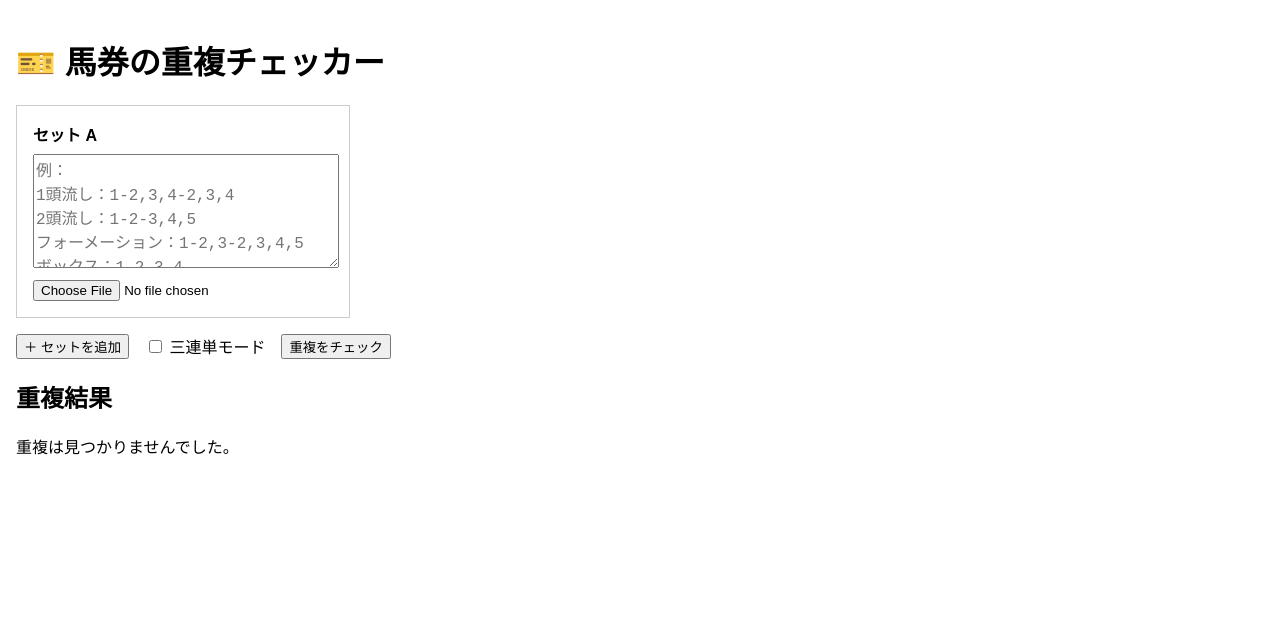
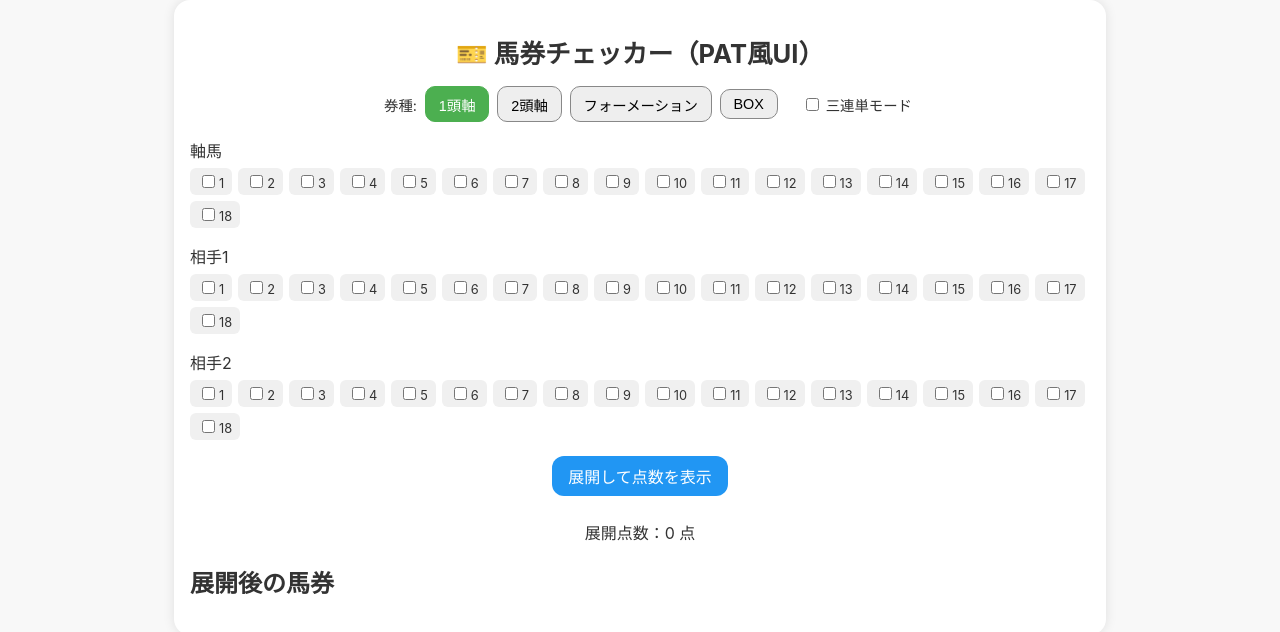
Before and after one commit to kyra082146/ticket-checker, a React (Create React App) app: page / in a window 1280 px wide. Shown: the top 632 px of the page. Built offline with nearby package versions, Linux system fonts and the light colour scheme.

Commit message:
PAT風UIデザインタブ名変更など反映

```diff
--- a/src/App.css
+++ b/src/App.css
@@ -1,79 +1,123 @@
-/* 共通スタイル */
-.app-container {
-  padding: 1rem;
-  font-family: sans-serif;
+/* App.css - モバイル＆デスクトップ対応スタイル */
+
+body {
+  margin: 0;
+  font-family: -apple-system, BlinkMacSystemFont, "Segoe UI", Roboto, Oxygen, Ubuntu, Cantarell, "Open Sans", "Helvetica Neue", sans-serif;
+  background-color: #f8f8f8;
+  color: #333;
 }
 
-.set-container {
-  display: flex;
-  flex-wrap: wrap;
-  gap: 1rem;
+.app-container {
+  max-width: 900px;
+  margin: 0 auto;
+  padding: 16px;
+  background: #fff;
+  border-radius: 16px;
+  box-shadow: 0 0 12px rgba(0, 0, 0, 0.1);
+}
+
+h1 {
+  font-size: 1.6rem;
+  text-align: center;
   margin-bottom: 1rem;
 }
 
-.set-box {
-  border: 1px solid #ccc;
-  padding: 1rem;
-  width: 300px;
-  flex-shrink: 0;
+.mode-selector {
+  display: flex;
+  flex-wrap: wrap;
+  gap: 0.5rem;
+  align-items: center;
+  margin-bottom: 1rem;
+  justify-content: center;
 }
 
-.set-header {
+.mode-selector button {
+  padding: 0.4rem 0.8rem;
+  border-radius: 10px;
+  border: 1px solid #888;
+  background: #eee;
+  cursor: pointer;
+  font-size: 0.9rem;
+}
+
+.mode-selector button.active {
+  background: #4caf50;
+  color: white;
+  border-color: #4caf50;
+}
+
+.mode-selector label {
+  margin-left: 1rem;
+  font-size: 0.9rem;
+}
+
+.selector {
+  margin-bottom: 1rem;
+}
+
+.checkbox-group {
   display: flex;
-  justify-content: space-between;
+  flex-wrap: wrap;
+  gap: 6px;
+  margin-top: 6px;
+}
+
+.checkbox-group label {
+  padding: 4px 8px;
+  background: #f0f0f0;
+  border-radius: 6px;
+  font-size: 0.8rem;
+  user-select: none;
+}
+
+.checkbox-group input[type="checkbox"] {
+  margin-right: 4px;
+}
+
+.action-bar {
+  text-align: center;
+  margin: 1rem 0;
+}
+
+.action-bar button {
+  background: #2196f3;
+  color: white;
+  padding: 0.5rem 1rem;
+  border: none;
+  border-radius: 12px;
+  cursor: pointer;
+  font-size: 1rem;
   margin-bottom: 0.5rem;
 }
 
-textarea {
-  width: 100%;
-  font-size: 1rem;
+ul {
+  list-style-type: none;
+  padding: 0;
+  font-size: 0.9rem;
+  line-height: 1.6;
 }
 
-.file-input {
-  margin-top: 0.5rem;
-}
-
-.expanded-list {
-  font-size: 0.85em;
-  margin-top: 0.25rem;
-}
-
-.action-bar {
-  margin-bottom: 1rem;
-  display: flex;
-  flex-wrap: wrap;
-  gap: 1rem;
-  align-items: center;
-}
-
-/* ✅ モバイル対応（スマホ用） */
-@media (max-width: 600px) {
-  .set-container {
-    flex-direction: column;
-    gap: 0.5rem;
+@media (max-width: 768px) {
+  .app-container {
+    padding: 10px;
   }
 
-  .set-box {
-    width: 75%; /* 横幅 6分の1 短く（約25%減） */
-    font-size: 0.85rem;
-    padding: 0.4rem;
-  }
-
-  textarea {
-    font-size: 0.85rem;
-    height: 50px; /* 以前の 100px → 50px に（さらに1/2） */
-  }
-
-  button {
-    font-size: 0.85rem;
+  .mode-selector button {
+    font-size: 0.75rem;
     padding: 0.3rem 0.5rem;
   }
 
-  .file-input {
-    display: none;
+  .checkbox-group label {
+    font-size: 0.65rem;
+    padding: 3px 6px;
   }
 
-  .expanded-list {
-    font-size: 0.75rem;
+  .action-bar button {
+    font-size: 0.85rem;
+    padding: 0.4rem 0.8rem;
+  }
+
+  ul {
+    font-size: 0.8rem;
   }
 }
--- a/src/App.js
+++ b/src/App.js
@@ -1,233 +1,164 @@
 import React, { useState } from "react";
-import "./App.css"; // モバイル対応スタイル用
+import "./App.css";
 
-function parseTickets(input, isTrifecta) {
-  const lines = input
-    .split("\n")
-    .map(line => line.trim())
-    .filter(line => line);
-  let tickets = [];
-  for (const line of lines) {
-    if (/^[\d,-]+$/.test(line)) {
-      tickets.push(...expandTicketLine(line, isTrifecta));
-    } else {
-      tickets.push(line);
-    }
-  }
-  return tickets;
-}
+function generateTickets(mode, selections, isTrifecta) {
+  const { first, second, third } = selections;
+  let results = [];
 
-function expandTicketLine(line, isTrifecta) {
-  const parts = line.split("-").map(p => p.split(","));
+  const uniqSorted = arr => [...new Set(arr)].sort((a, b) => a - b);
 
-  if (parts.length === 1 && parts[0].length >= 3) {
-    const box = parts[0];
-    return isTrifecta ? generatePermutations(box, 3) : generateCombinations(box, 3);
-  }
-
-  if (parts.length === 2) {
-    const base = parts[0];
-    const targets = parts[1];
-    const results = [];
-    for (const t of targets) {
-      const combo = [...base, t];
-      const unique = [...new Set(combo)];
-      if (unique.length === 3) {
-        results.push(isTrifecta ? combo.join("-") : unique.sort().join("-"));
-      }
-    }
-    return results;
-  }
-
-  if (parts.length === 3) {
-    const [a, b, c] = parts;
-    const results = new Set();
-    for (const i of a) {
-      for (const j of b) {
-        for (const k of c) {
-          const trio = [i, j, k];
-          if (new Set(trio).size === 3) {
-            const ticket = isTrifecta ? trio.join("-") : trio.sort().join("-");
-            results.add(ticket);
+  if (mode === "box") {
+    const source = first;
+    for (let i = 0; i < source.length; i++) {
+      for (let j = i + 1; j < source.length; j++) {
+        for (let k = j + 1; k < source.length; k++) {
+          const trio = [source[i], source[j], source[k]];
+          if (isTrifecta) {
+            results.push(...permute(trio).map(p => p.join("-")));
+          } else {
+            results.push(trio.join("-"));
           }
         }
       }
     }
-    return [...results];
+  } else if (mode === "single") {
+    for (const s of second) {
+      for (const t of third) {
+        const trio = [first[0], s, t];
+        if (new Set(trio).size < 3) continue;
+        results.push(isTrifecta ? trio.join("-") : uniqSorted(trio).join("-"));
+      }
+    }
+  } else if (mode === "double") {
+    for (const t of third) {
+      const pair = first;
+      for (let i = 0; i < pair.length; i++) {
+        for (let j = 0; j < second.length; j++) {
+          const trio = [pair[i], second[j], t];
+          if (new Set(trio).size < 3) continue;
+          results.push(isTrifecta ? trio.join("-") : uniqSorted(trio).join("-"));
+        }
+      }
+    }
+  } else if (mode === "formation") {
+    for (const a of first) {
+      for (const b of second) {
+        for (const c of third) {
+          const trio = [a, b, c];
+          if (new Set(trio).size < 3) continue;
+          results.push(isTrifecta ? trio.join("-") : uniqSorted(trio).join("-"));
+        }
+      }
+    }
   }
-
-  return [line];
+  return [...new Set(results)];
 }
 
-function generateCombinations(arr, r) {
-  const results = [];
-  const combine = (start, combo) => {
-    if (combo.length === r) {
-      results.push(combo.slice().sort().join("-"));
-      return;
-    }
-    for (let i = start; i < arr.length; i++) {
-      combine(i + 1, [...combo, arr[i]]);
-    }
-  };
-  combine(0, []);
-  return results;
-}
-
-function generatePermutations(arr, r) {
-  const results = [];
-  const permute = (path, used) => {
-    if (path.length === r) {
-      if (new Set(path).size === r) {
-        results.push(path.join("-"));
-      }
-      return;
-    }
-    for (let i = 0; i < arr.length; i++) {
-      if (used[i]) continue;
-      used[i] = true;
-      path.push(arr[i]);
-      permute(path, used);
-      path.pop();
-      used[i] = false;
-    }
-  };
-  permute([], Array(arr.length).fill(false));
-  return results;
-}
-
-function normalize(ticket, isTrifecta) {
-  const nums = ticket.split("-").map(Number);
-  return isTrifecta ? nums.join("-") : nums.sort((a, b) => a - b).join("-");
-}
-
-function findDuplicates(ticketSets, isTrifecta) {
-  const ticketMap = new Map();
-  for (const [setName, tickets] of Object.entries(ticketSets)) {
-    for (const ticket of tickets) {
-      const norm = normalize(ticket, isTrifecta);
-      if (!ticketMap.has(norm)) {
-        ticketMap.set(norm, new Set());
-      }
-      ticketMap.get(norm).add(setName);
+function permute(arr) {
+  if (arr.length <= 1) return [arr];
+  const result = [];
+  for (let i = 0; i < arr.length; i++) {
+    const rest = [...arr.slice(0, i), ...arr.slice(i + 1)];
+    for (const p of permute(rest)) {
+      result.push([arr[i], ...p]);
     }
   }
-  const duplicates = [];
-  for (const [ticket, sets] of ticketMap.entries()) {
-    if (sets.size > 1) {
-      duplicates.push({ ticket, sets: Array.from(sets) });
-    }
-  }
-  return duplicates;
-}
-
-function readFileAsText(file, callback) {
-  const reader = new FileReader();
-  reader.onload = (e) => callback(e.target.result);
-  reader.readAsText(file);
+  return result;
 }
 
 function App() {
-  const [inputs, setInputs] = useState([{ id: "A", value: "" }]);
+  const [mode, setMode] = useState("single");
   const [isTrifecta, setIsTrifecta] = useState(false);
+  const [first, setFirst] = useState([]);
+  const [second, setSecond] = useState([]);
+  const [third, setThird] = useState([]);
   const [results, setResults] = useState([]);
-  const [expanded, setExpanded] = useState({});
 
-  const handleChange = (id, value) => {
-    setInputs(prev => prev.map(input => input.id === id ? { ...input, value } : input));
+  const handleCheck = () => {
+    const tickets = generateTickets(mode, { first, second, third }, isTrifecta);
+    setResults(tickets);
   };
 
-  const handleFileUpload = (id, file) => {
-    readFileAsText(file, (text) => {
-      setInputs(prev => prev.map(input => input.id === id ? { ...input, value: text } : input));
-    });
+  const handleSelect = (num, setFunc, selected) => {
+    setFunc(
+      selected.includes(num)
+        ? selected.filter(n => n !== num)
+        : [...selected, num]
+    );
   };
 
-  const handleAddSet = () => {
-    const nextId = String.fromCharCode(65 + inputs.length);
-    setInputs(prev => [...prev, { id: nextId, value: "" }]);
-  };
+  const renderSelector = (label, numbers, selected, setFunc) => (
+    <div className="selector">
+      <span>{label}</span>
+      <div className="checkbox-group">
+        {numbers.map(num => (
+          <label key={num}>
+            <input
+              type="checkbox"
+              checked={selected.includes(num)}
+              onChange={() => handleSelect(num, setFunc, selected)}
+            />
+            {num}
+          </label>
+        ))}
+      </div>
+    </div>
+  );
 
-  const handleRemoveSet = (id) => {
-    setInputs(prev => prev.filter(input => input.id !== id));
-  };
-
-  const handleCheck = () => {
-    const ticketSets = {};
-    const expandedMap = {};
-    for (const { id, value } of inputs) {
-      const tickets = parseTickets(value, isTrifecta);
-      ticketSets[id] = tickets;
-      expandedMap[id] = tickets;
-    }
-    const duplicates = findDuplicates(ticketSets, isTrifecta);
-    setResults(duplicates);
-    setExpanded(expandedMap);
-  };
+  const getCount = () => results.length;
 
   return (
     <div className="app-container">
-      <h1>🎫 馬券の重複チェッカー</h1>
+      <h1>🎫 馬券チェッカー（PAT風UI）</h1>
 
-      <div className="set-container">
-        {inputs.map(({ id, value }) => (
-          <div key={id} className="set-box">
-            <div className="set-header">
-              <strong>セット {id}</strong>
-              {expanded[id] && <span>（{expanded[id].length}点）</span>}
-              {inputs.length > 1 && (
-                <button onClick={() => handleRemoveSet(id)}>削除</button>
-              )}
-            </div>
-            <textarea
-              value={value}
-              onChange={e => handleChange(id, e.target.value)}
-              placeholder={`例：
-1頭流し：1-2,3,4-2,3,4
-2頭流し：1-2-3,4,5
-フォーメーション：1-2,3-2,3,4,5
-ボックス：1,2,3,4`}
-              rows={6}
-            />
-            <input
-              type="file"
-              accept=".csv"
-              onChange={e => handleFileUpload(id, e.target.files[0])}
-              className="file-input"
-            />
-            {expanded[id] && (
-              <details>
-                <summary>展開後の馬券（{isTrifecta ? "三連単" : "三連複"}）</summary>
-                <ul className="expanded-list">
-                  {expanded[id].map((t, i) => <li key={i}>{t}</li>)}
-                </ul>
-              </details>
-            )}
-          </div>
-        ))}
-      </div>
-
-      <div className="action-bar">
-        <button onClick={handleAddSet}>＋ セットを追加</button>
+      <div className="mode-selector">
+        <label>券種:</label>
+        <button onClick={() => setMode("single")} className={mode === "single" ? "active" : ""}>1頭軸</button>
+        <button onClick={() => setMode("double")} className={mode === "double" ? "active" : ""}>2頭軸</button>
+        <button onClick={() => setMode("formation")} className={mode === "formation" ? "active" : ""}>フォーメーション</button>
+        <button onClick={() => setMode("box")} className={mode === "box" ? "active" : ""}>BOX</button>
         <label>
           <input type="checkbox" checked={isTrifecta} onChange={() => setIsTrifecta(!isTrifecta)} /> 三連単モード
         </label>
-        <button onClick={handleCheck}>重複をチェック</button>
+      </div>
+
+      {mode === "single" && (
+        <>
+          {renderSelector("軸馬", [...Array(18)].map((_, i) => i + 1), first, setFirst)}
+          {renderSelector("相手1", [...Array(18)].map((_, i) => i + 1), second, setSecond)}
+          {renderSelector("相手2", [...Array(18)].map((_, i) => i + 1), third, setThird)}
+        </>
+      )}
+      {mode === "double" && (
+        <>
+          {renderSelector("軸馬1,2", [...Array(18)].map((_, i) => i + 1), first, setFirst)}
+          {renderSelector("相手", [...Array(18)].map((_, i) => i + 1), second, setSecond)}
+          {renderSelector("ダミー", [...Array(18)].map((_, i) => i + 1), third, setThird)}
+        </>
+      )}
+      {mode === "formation" && (
+        <>
+          {renderSelector("1頭目", [...Array(18)].map((_, i) => i + 1), first, setFirst)}
+          {renderSelector("2頭目", [...Array(18)].map((_, i) => i + 1), second, setSecond)}
+          {renderSelector("3頭目", [...Array(18)].map((_, i) => i + 1), third, setThird)}
+        </>
+      )}
+      {mode === "box" && (
+        <>{renderSelector("選択馬", [...Array(18)].map((_, i) => i + 1), first, setFirst)}</>
+      )}
+
+      <div className="action-bar">
+        <button onClick={handleCheck}>展開して点数を表示</button>
+        <p>展開点数：{getCount()} 点</p>
       </div>
 
       <div>
-        <h2>重複結果</h2>
-        {results.length === 0 ? (
-          <p>重複は見つかりませんでした。</p>
-        ) : (
-          <ul>
-            {results.map((item, idx) => (
-              <li key={idx}>
-                馬券: <strong>{item.ticket}</strong> → セット: {item.sets.join(", ")}
-              </li>
-            ))}
-          </ul>
-        )}
+        <h2>展開後の馬券</h2>
+        <ul>
+          {results.map((ticket, idx) => (
+            <li key={idx}>{ticket}</li>
+          ))}
+        </ul>
       </div>
     </div>
   );
```
Also changed, not shown: public/index.html (+3 -29 lines).
